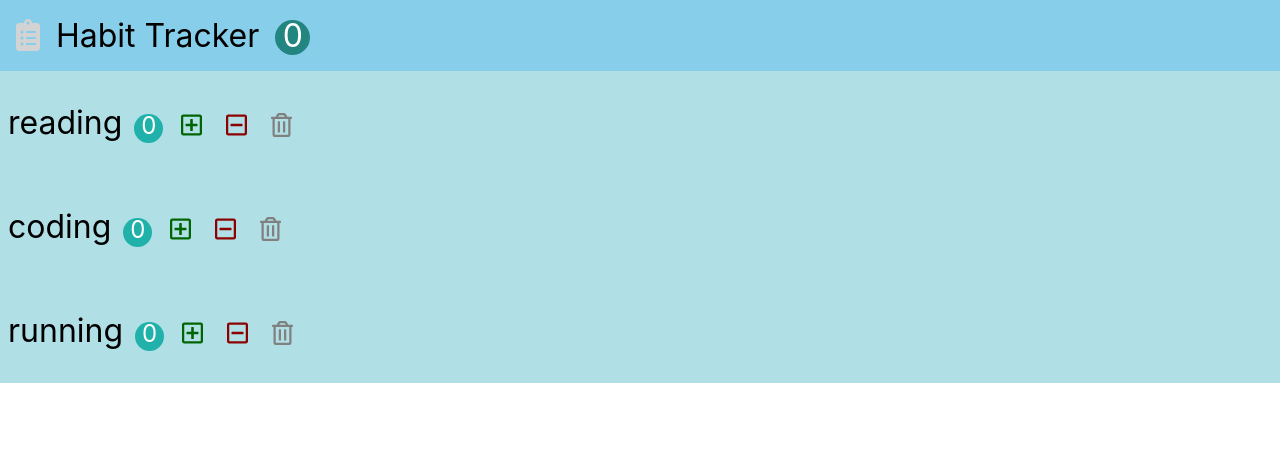
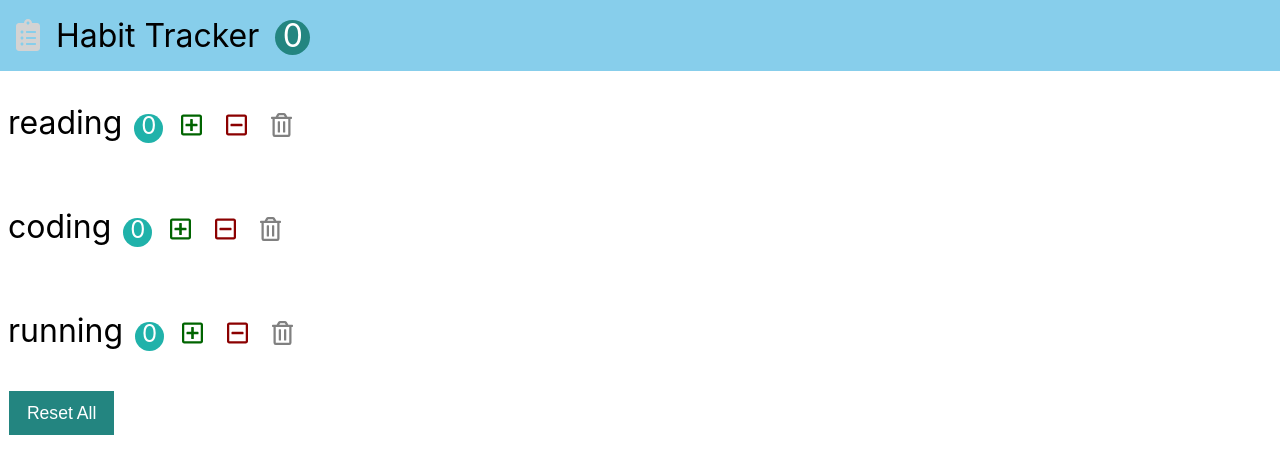
Before and after one commit to delphkim/react_basic_habit_tracker, a React (Create React App) app: page / in a window 1280 px wide. Shown: the top 474 px of the page. Built offline with nearby package versions, Linux system fonts and the light colour scheme.

Commit message:
Add Reset button

```diff
--- a/src/components/app.css
+++ b/src/components/app.css
@@ -42,8 +42,8 @@ button {
   color: white;
   background-color: rgb(35, 133, 128);
 }
+
 .habit {
-  background-color: powderblue;
   padding: 2em 0;
   padding-left: 0.5em;
 }
@@ -78,3 +78,12 @@ button {
 .button-delete {
   color: grey;
 }
+.button-reset {
+  margin-top: 0.5em;
+  margin-left: 0.5em;
+  font-size: 1.1rem;
+  color: white;
+  width: 6em;
+  height: 2.5em;
+  background-color: rgb(35, 133, 128);
+}
--- a/src/components/app.jsx
+++ b/src/components/app.jsx
@@ -53,6 +53,12 @@ class App extends Component {
     const newHabits = this.state.habits.filter((item) => item.id !== habit.id);
     this.setState((state) => ({ habits: newHabits }));
   };
+  handleReset = () => {
+    const newHabits = this.state.habits.map((item) => ({ ...item, count: 0 }));
+    this.setState((state) => ({
+      habits: newHabits,
+    }));
+  };
 
   render() {
     return (
@@ -67,6 +73,7 @@ class App extends Component {
           onIncrease={this.handleIncrease}
           onDecrease={this.handleDecrease}
           onDelete={this.handleDelete}
+          onReset={this.handleReset}
         />
       </>
     );
--- a/src/components/habits.jsx
+++ b/src/components/habits.jsx
@@ -3,6 +3,7 @@ import Habit from './habit';
 class Habits extends Component {
   render() {
     return (
+      <>
         <ul className='habits'>
           {this.props.habits.map((habit) => (
             <Habit
@@ -14,6 +15,11 @@ class Habits extends Component {
             />
           ))}
         </ul>
+
+        <button className='button-reset' onClick={this.props.onReset}>
+          Reset All
+        </button>
+      </>
     );
   }
 }
```
Lines whose indentation alone changed are shown as unchanged.
